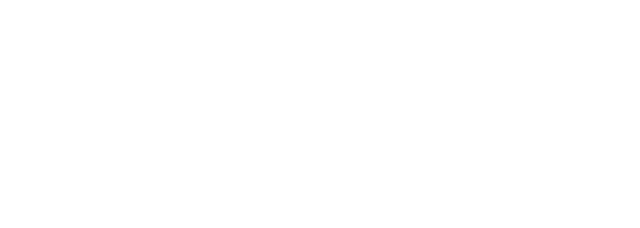
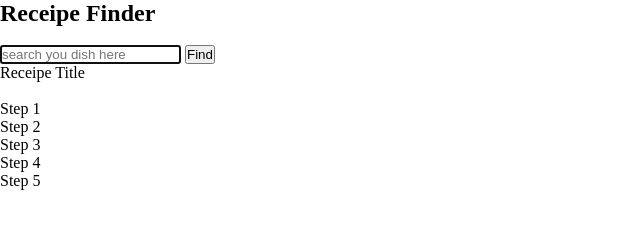
Before and after one commit to ybinilza/phase1-final-pjct, a plain HTML site: page index.html in a window 1280 px wide. Shown: the whole page, without its empty margins (0-640 px from the left). Drawn offline with Linux system fonts and the light colour scheme.

Commit message:
HTML base structure updates

```diff
--- a/index.html
+++ b/index.html
@@ -5,10 +5,34 @@
     <meta http-equiv="X-UA-Compatible" content="IE=edge">
     <meta name="viewport" content="width=device-width, initial-scale=1.0">
     <title>Receipe Finder </title>
+    <link rel="stylesheet" href="style.css">
+
 </head>
 <body>
-    <header></header>
+    <header>
+        <h2>Receipe Finder</h2>
+        <img src="" alt= "">
+    </header>
     <section class="container">
+        <div class="search"></div>
+            <input type="text" placeholder="search you dish here" autofocus>
+            <button class="btn">Find</button>
+        <div id="receipe-container">
+            <div class="receipe">
+                <div class="receipe-title">Receipe Title</div>
+                <div class="receipe img"></div>
+                <img src="" alt="">
+                <div class="receipe-text"></div>
+                    <ul>
+                        <li>Step 1</li>
+                        <li>Step 2</li>
+                        <li>Step 3</li>
+                        <li>Step 4</li>
+                        <li>Step 5</li>
+                    </ul>
+            </div>
+
+        </div>
 
     </section>
 </body>
--- a/style.css
+++ b/style.css
@@ -0,0 +1,6 @@
+* {
+margin: 0;
+padding:0;
+box-sizing: border-box;
+
+}
```
